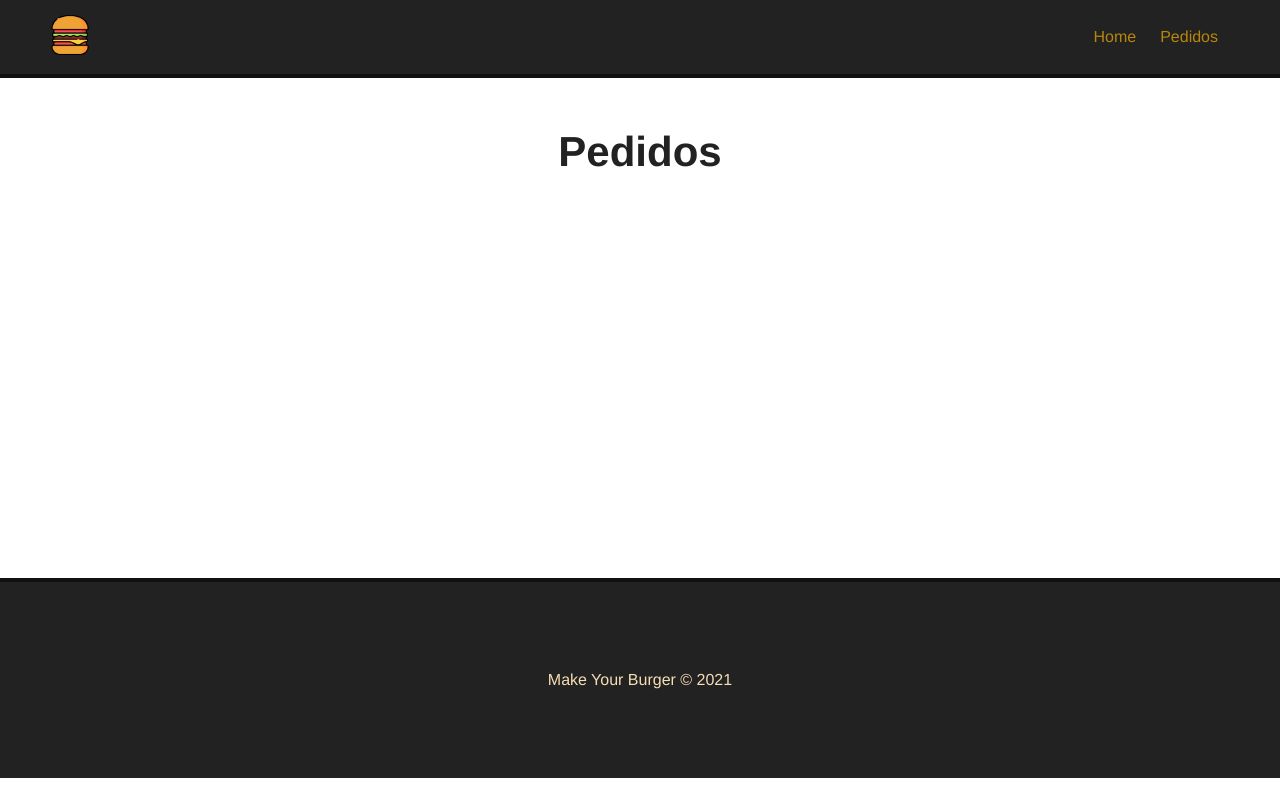
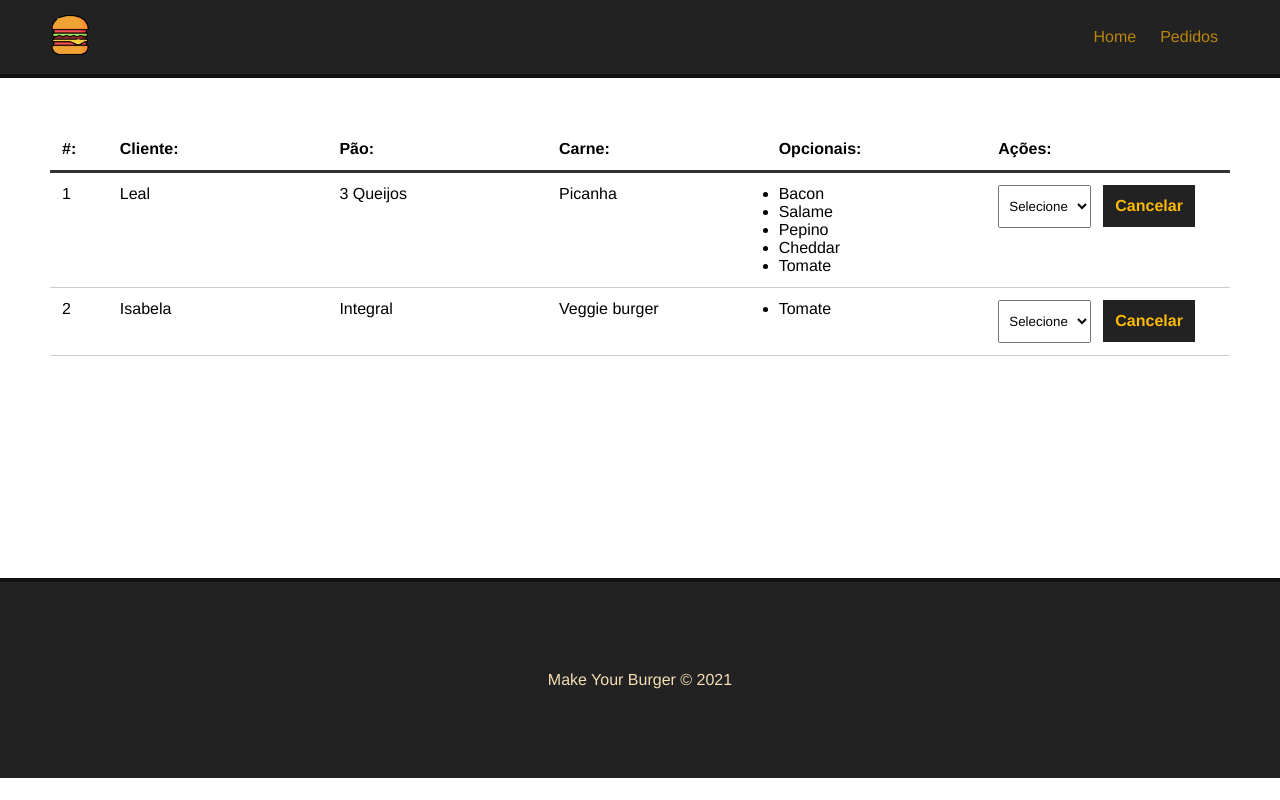
Before and after one commit to lealalves/make-your-burger, a Vue app: page /pedidos in a window 1280 px wide. Built offline with nearby package versions, Linux system fonts and the light colour scheme; data requests are answered from the project's data file.

Commit message:
Resgatando pedidos do banco de dados

```diff
--- a/db/db.json
+++ b/db/db.json
@@ -97,68 +97,14 @@
       "id": 1
     },
     {
-      "nome": "Rebeca",
+      "nome": "Isabela",
       "carne": "Veggie burger",
       "pao": "Integral",
       "opcionais": [
-        "Tomate",
-        "Pepino"
+        "Tomate"
       ],
       "status": "Solicitado",
       "id": 2
-    },
-    {
-      "nome": "Isabela",
-      "carne": "Picanha",
-      "pao": "3 Queijos",
-      "opcionais": [
-        "Bacon",
-        "Salame"
-      ],
-      "status": "Solicitado",
-      "id": 3
-    },
-    {
-      "nome": "Allana",
-      "carne": "Picanha",
-      "pao": "Italiano Branco",
-      "opcionais": [
-        "Salame",
-        "Cebola roxa"
-      ],
-      "status": "Solicitado",
-      "id": 4
-    },
-    {
-      "nome": "Allana",
-      "carne": "Alcatra",
-      "pao": "Pão Mexicano",
-      "opcionais": [
-        "Bacon",
-        "Salame"
-      ],
-      "status": "Solicitado",
-      "id": 5
-    },
-    {
-      "nome": "Allana",
-      "carne": "Picanha",
-      "pao": "Italiano Branco",
-      "opcionais": [
-        "Bacon",
-        "Salame",
-        "Cebola roxa"
-      ],
-      "status": "Solicitado",
-      "id": 6
-    },
-    {
-      "nome": "Isabela",
-      "carne": "Veggie burger",
-      "pao": "Parmesão e Orégano",
-      "opcionais": [],
-      "status": "Solicitado",
-      "id": 7
     }
   ]
 }
--- /dev/null
+++ b/src/components/Dashboard.vue
@@ -0,0 +1,117 @@
+<template>
+    <div id="burger-table">
+        <div>
+            <div id="burger-table-heading">
+                <div class="order-id">#:</div>
+                <div>Cliente:</div>
+                <div>Pão:</div>
+                <div>Carne:</div>
+                <div>Opcionais:</div>
+                <div>Ações:</div>
+            </div>
+            <div id="burger-table-rows">
+                <div class="burger-table-row" v-for="burger in burgers" :key="burger.id">
+                    <div class="order-number">{{burger.id}}</div>
+                    <div>{{burger.nome}}</div>
+                    <div>{{burger.pao}}</div>
+                    <div>{{burger.carne}}</div>
+                    <div>
+                        <ul>
+                            <li v-for="(opcional, index) in burger.opcionais" :key="index">
+                                {{opcional}}
+                            </li>
+                        </ul>
+                    </div>
+                    <div>
+                        <select name="status" class="status">
+                            <option value="">Selecione</option>
+                        </select>
+                        <button class="delete-btn">Cancelar</button>
+                    </div>
+                </div>
+            </div>
+        </div>
+    </div>
+</template>
+
+<script>
+export default {
+    name: "Dashboard",
+    data() {
+        return {
+            burgers: null,
+            burgers_id: null,
+            status: []
+        }
+    },
+    methods: {
+        async getPedidos() {
+            const req = await fetch('http://localhost:3000/burgers')
+
+            const data = await req.json()
+
+            this.burgers = data
+
+            console.log(this.burgers);
+
+            //resgatar status
+
+
+        }
+    },
+    mounted() {
+        this.getPedidos()
+    }
+}
+</script>
+
+<style scoped>
+  #burger-table {
+    max-width: 1200px;
+    margin: 0 auto;
+  }
+  #burger-table-heading,
+  #burger-table-rows,
+  .burger-table-row {
+    display: flex;
+    flex-wrap: wrap;
+  }
+  #burger-table-heading {
+    font-weight: bold;
+    padding: 12px;
+    border-bottom: 3px solid #333;
+  }
+  .burger-table-row {
+    width: 100%;
+    padding: 12px;
+    border-bottom: 1px solid #CCC;
+  }
+  #burger-table-heading div,
+  .burger-table-row div {
+    width: 19%;
+  }
+  #burger-table-heading .order-id,
+  .burger-table-row .order-number {
+    width: 5%;
+  }
+  select {
+    padding: 12px 6px;
+    margin-right: 12px;
+  }
+  .delete-btn {
+    background-color: #222;
+    color:#fcba03;
+    font-weight: bold;
+    border: 2px solid #222;
+    padding: 10px;
+    font-size: 16px;
+    margin: 0 auto;
+    cursor: pointer;
+    transition: .5s;
+  }
+
+  .delete-btn:hover {
+    background-color: transparent;
+    color: #222;
+  }
+</style>
--- a/src/views/Pedidos.vue
+++ b/src/views/Pedidos.vue
@@ -1,5 +1,16 @@
 <template>
   <div class="main-container">
-    <h1>Pedidos</h1>
+    <Dashboard />
   </div>
 </template>
+
+<script>
+import Dashboard from "../components/Dashboard.vue"
+
+export default {
+  name: "Pedidos",
+  components: {
+    Dashboard
+  }
+}
+</script>
```
